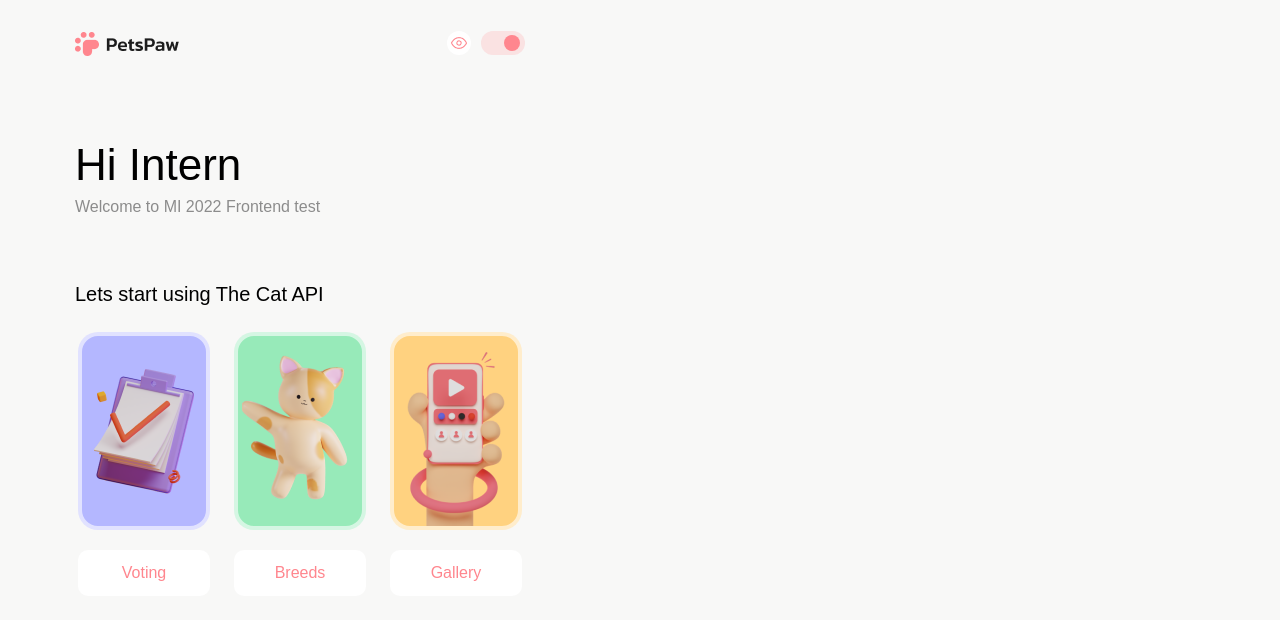
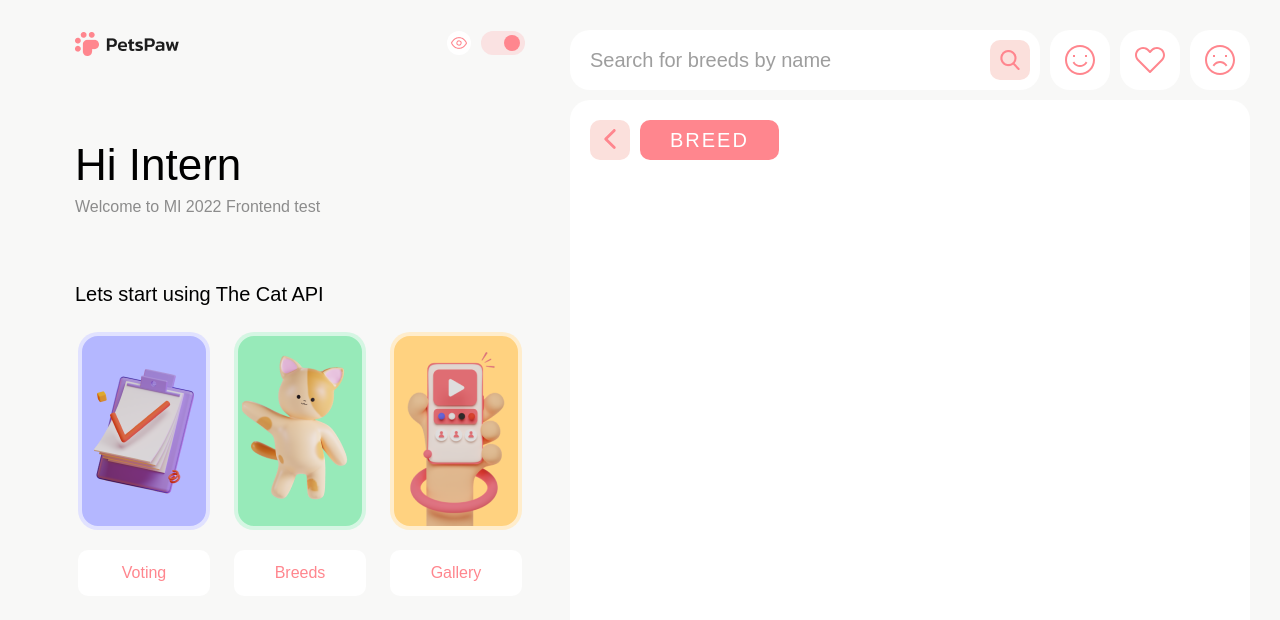
Before and after one commit to Svyat0y/cats-searcher, a React (Create React App) app: page /breedInfo in a window 1280 px wide. Shown: the top 620 px of the page. Built offline with nearby package versions, Linux system fonts and the light colour scheme.

Commit message:
started develop single page for breed info and refactorings

```diff
--- a/src/components/Content/Content.tsx
+++ b/src/components/Content/Content.tsx
@@ -2,9 +2,10 @@ import React             from 'react'
 import s                 from './Content.module.scss'
 import { Route, Routes } from 'react-router-dom'
 
-import { Preview }     from '../Preview'
-import { Voting }      from '../Voting'
-import SearchComponent from '../Search/SearchComponent'
+import { Preview }         from '../Preview'
+import { Voting }          from '../Voting'
+import { SearchComponent } from '../Search'
+import { SingleBreedInfo } from '../SingleBreedInfo'
 
 
 const Content: React.FC = () => {
@@ -12,6 +13,7 @@ const Content: React.FC = () => {
 		<div className={ s.wrapper }>
 			<div className={ s.wrapper__container }>
 				<Routes>
+					<Route path={ '/breedInfo/*' } element={ <SingleBreedInfo/> }/>
 					<Route path={ '/search/*' } element={ <SearchComponent/> }/>
 					<Route path='/voting/*' element={ <Voting/> }/>
 					<Route path='/breeds/' element={ <div>Breeds! (in development)</div> }/>
--- a/src/components/Search/SearchComponent.tsx
+++ b/src/components/Search/SearchComponent.tsx
@@ -5,13 +5,10 @@ import { useLocation }      from 'react-router-dom'
 import { useSelector }    from 'react-redux'
 import { useAppDispatch } from '../../redux/store'
 import { setActiveBtn }   from '../../redux/voting/slice'
-import { selectSearch }   from '../../redux/Search/selectors'
 import { selectVoting }   from '../../redux/voting/selectors'
-import { TSearchData }    from '../../redux/Search/types'
 
-import { SearchPanel }        from './index'
-import { BackButton, Button } from '../common/Buttons'
-import { Spinner }            from '../Spinner'
+import { SearchPanel, SearchedItems } from './index'
+import { BackButton, Button }         from '../common/Buttons'
 
 
 const SearchComponent: React.FC = () => {
@@ -19,11 +16,7 @@ const SearchComponent: React.FC = () => {
 	const dispatch = useAppDispatch()
 	const locSearch = location.pathname.includes('search')
 
-	const { searchData, status } = useSelector(selectSearch)
 	const { activeButton } = useSelector(selectVoting)
-
-	const emptyData = searchData.length === 0
-
 
 	useEffect(() => {
 		dispatch(setActiveBtn('Search'))
@@ -40,23 +33,7 @@ const SearchComponent: React.FC = () => {
 						name={ activeButton }
 						isActive={ locSearch }/>
 				</div>
-				{ emptyData && status === 'success' && <div className='noItemFound'>Nothing found, please enter another breed</div> }
-				{
-					status === 'pending'
-						? <Spinner/>
-						: <div className='items'>
-							{
-								searchData.map((el: TSearchData) => {
-									return (
-										<div className={ `${ 'itemsImg_wr' }` } key={ el.id }>
-											<img src={ el.url } alt='image'/>
-											<button className='hoverBtn'> { el.name }</button>
-										</div>
-									)
-								})
-							}
-						</div>
-				}
+				<SearchedItems dispatch={ dispatch }/>
 			</div>
 		</>
 	)
--- /dev/null
+++ b/src/components/Search/SearchedItems.tsx
@@ -0,0 +1,51 @@
+import React, { useEffect } from 'react'
+import { useNavigate }      from 'react-router'
+
+import { useSelector }      from 'react-redux'
+import { TSearchData }      from '../../redux/Search/types'
+import { selectSearch }     from '../../redux/Search/selectors'
+import { fetchSingleBreed } from '../../redux/Search/asyncActions'
+
+import { Spinner }     from '../Spinner'
+import { AppDispatch } from '../../redux/store'
+
+
+type TSearchedItems = {
+	dispatch: AppDispatch
+}
+
+const SearchedItems: React.FC<TSearchedItems> = ({ dispatch }) => {
+	const { searchData, status } = useSelector(selectSearch)
+	const navigate = useNavigate()
+	const emptyData = searchData.length === 0
+
+	const onClickBreedName = (breedId: string, name: string) => {
+		dispatch(fetchSingleBreed(breedId))
+		navigate(`/breedInfo?breed_name=${ name }`)
+	}
+
+	return (
+		<div>
+			{ emptyData && status === 'success' && <div className='noItemFound'>Nothing found, please enter another breed</div> }
+			{
+				status === 'pending'
+					? <Spinner/>
+					: <div className='items'>
+						{
+							searchData.map((el: TSearchData) => {
+								return (
+									<div className={ `${ 'itemsImg_wr' }` } key={ el.id }>
+										<img src={ el.url } alt='image'/>
+										<button onClick={ () => onClickBreedName(el.breedId, el.name) }
+												className='hoverBtn'> { el.name }</button>
+									</div>
+								)
+							})
+						}
+					</div>
+			}
+		</div>
+	)
+}
+
+export default SearchedItems
--- a/src/components/Search/index.ts
+++ b/src/components/Search/index.ts
@@ -1,2 +1,3 @@
 export { default as SearchPanel }     from './SearchPanel'
 export { default as SearchComponent } from './SearchComponent'
+export { default as SearchedItems }   from './SearchedItems'
--- /dev/null
+++ b/src/components/SingleBreedInfo/SingleBreedInfo.tsx
@@ -0,0 +1,33 @@
+import React, { useEffect } from 'react'
+import s                    from '../Search/SearchComponent.module.scss'
+
+import { useAppDispatch } from '../../redux/store'
+
+import { SearchPanel }        from '../Search'
+import { BackButton, Button } from '../common/Buttons'
+
+
+const SingleBreedInfo: React.FC = () => {
+	const dispatch = useAppDispatch()
+
+	useEffect(() => {
+		console.log('rendered')
+	}, [])
+
+	return (
+		<>
+			<SearchPanel/>
+			<div className={ s.search_wr }>
+				<div className='breadCrumbs'>
+					<BackButton/>
+					<Button
+						breadCrumbs={ true }
+						name={ 'Breed' }
+						isActive={ true }/>
+				</div>
+			</div>
+		</>
+	)
+}
+
+export default SingleBreedInfo
--- /dev/null
+++ b/src/components/SingleBreedInfo/index.ts
@@ -0,0 +1 @@
+export { default as SingleBreedInfo } from './SingleBreedInfo'
--- a/src/redux/Search/asyncActions.ts
+++ b/src/redux/Search/asyncActions.ts
@@ -8,13 +8,13 @@ import { TSearchData }     from './types'
 const fetchSearchRightObjects = async (reference_image_id: string) => {
 	const { data } = await instance.get<any>(`images/${ reference_image_id }`)
 	const { id, url } = data
-	const { name } = data.breeds[0]
+	const { name, id: breedId } = data.breeds[0]
 
-	return { id, url, name }
+	return { id, url, name, breedId }
 }
 
 export const fetchSearch = createAsyncThunk<void, string>(
-	'search',
+	'fetchSearch',
 	async (search, { dispatch }) => {
 		try {
 			const { data } = await instance.get<any>(`breeds/search/?q=${ search }`)
@@ -28,19 +28,16 @@ export const fetchSearch = createAsyncThunk<void, string>(
 		}
 	}
 )
-/*
-export const fetchBreeds = createAsyncThunk<void>(
-	'search',
-	async (_, { dispatch }) => {
+
+export const fetchSingleBreed = createAsyncThunk<void, string>(
+	'search/fetchSingleBreed',
+	async (breedId) => {
 		try {
-			const { data } = await instance.get<any>('breeds')
-			const newData: TSearchData[] = await Promise.all(data.map(({ reference_image_id }: { reference_image_id: string }) => {
-				return fetchSearchRightObjects(reference_image_id)
-			}))
-			dispatch(setToSearchData(newData))
+			const { data } = await instance.get<any>(`breeds/search?limit=8&size=full&breed_id=${ breedId }`)
+			console.log(data)
 		}
 		catch (e: any) {
-			console.log(e.message)
+			console.log(e.message())
 		}
 	}
-)*/
+)
--- a/src/redux/Search/types.ts
+++ b/src/redux/Search/types.ts
@@ -3,6 +3,7 @@ import { Status } from '../voting/types'
 
 export type TSearchData = {
 	id: string
+	breedId: string
 	name: string
 	url: string
 }
```
Also changed, not shown: src/components/SingleBreedInfo/SingleBreedInfo.module.scss (added), src/components/SingleBreedInfo/types.ts (added).
